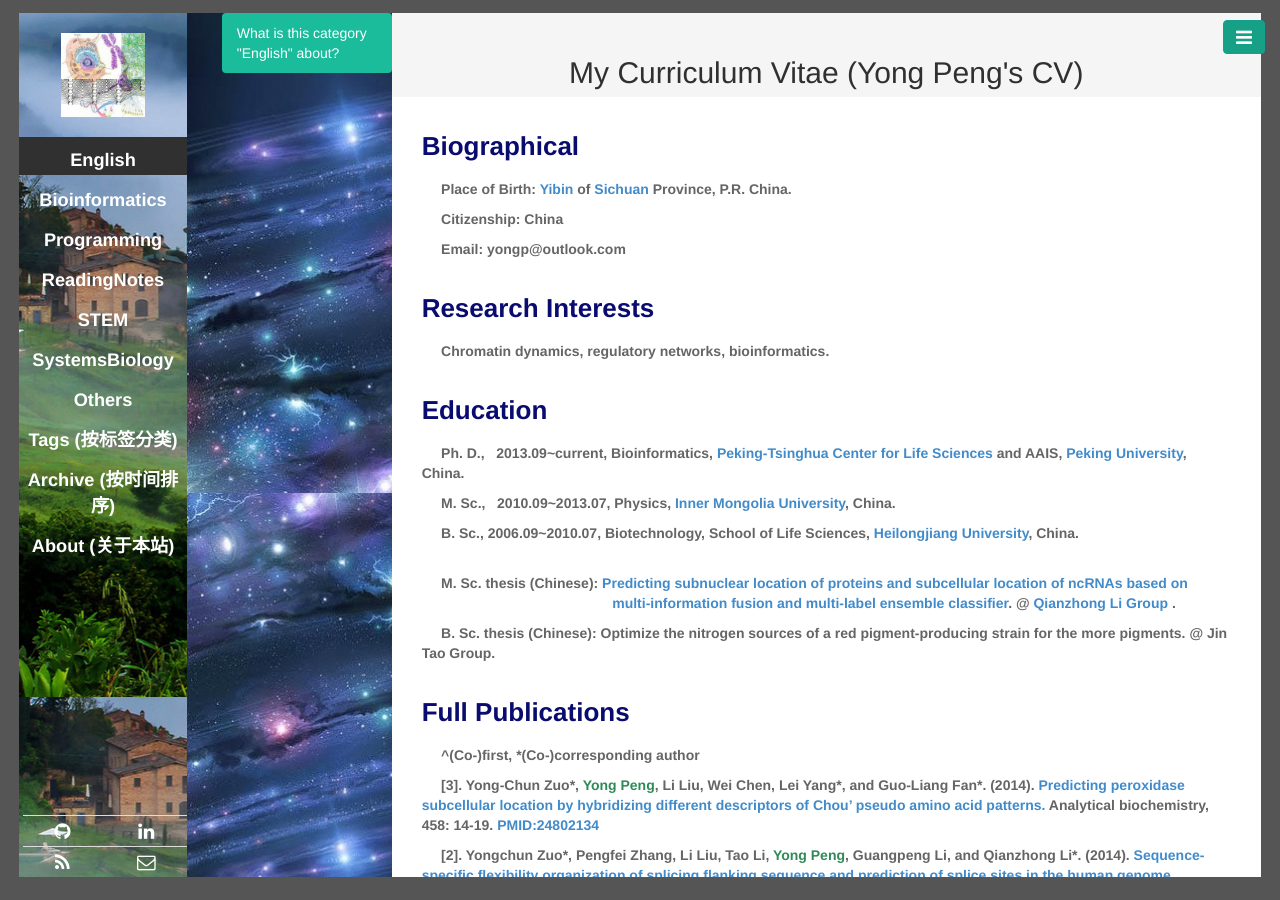
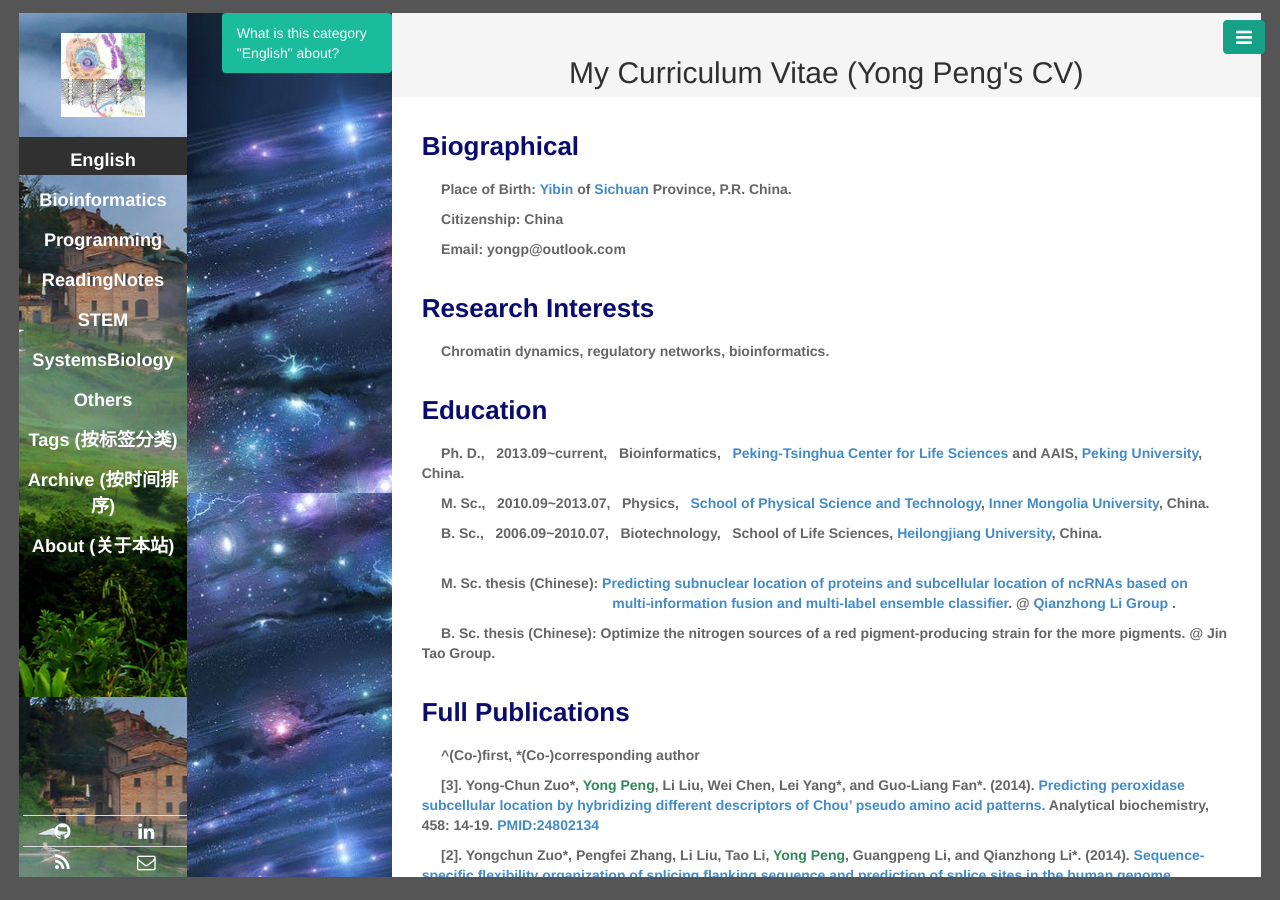
Before and after one commit to CTLife/CTLife.github.io, a Jekyll site: the page built from yongpeng.html, in a window 1280 px wide. Built offline with Jekyll 4.4.1, drawn with Linux system fonts in a browser that asks for light colours; Markdown is read by kramdown in place of the engine named in the settings; some of the changed lines change nothing that is shown.

Commit message:
Update yongpeng.html

```diff
--- a/yongpeng.html
+++ b/yongpeng.html
@@ -14,9 +14,9 @@ titlename: Yong Peng CV
 <p><b> &nbsp;&nbsp;&nbsp;&nbsp; Chromatin dynamics, regulatory networks, bioinformatics.</b></p>
 
 <h3><b style = "color:#0a0b6f">Education</b></h3>
-<p><b> &nbsp;&nbsp;&nbsp;&nbsp; Ph. D., &nbsp; 2013.09~current, Bioinformatics, <a href="http://www.cls.edu.cn/english/">Peking-Tsinghua Center for Life Sciences</a> and AAIS, <a href="https://en.wikipedia.org/wiki/Peking_University">Peking University</a>, China. </b></p>
-<p><b> &nbsp;&nbsp;&nbsp;&nbsp; M. Sc., &nbsp; 2010.09~2013.07, Physics, <a href="http://wlxy.imu.edu.cn/> School of Physical Science and Technology</a>, <a href="https://en.wikipedia.org/wiki/Inner_Mongolia_University">Inner Mongolia University</a>, China. </b></p>
-<p><b> &nbsp;&nbsp;&nbsp;&nbsp; B. Sc., 2006.09~2010.07, Biotechnology, School of Life Sciences, <a href="https://en.wikipedia.org/wiki/Heilongjiang_University">Heilongjiang University</a>, China. </b></p>
+<p><b> &nbsp;&nbsp;&nbsp;&nbsp; Ph. D., &nbsp; 2013.09~current,  &nbsp; Bioinformatics,  &nbsp; <a href="http://www.cls.edu.cn/english/">Peking-Tsinghua Center for Life Sciences</a> and AAIS, <a href="https://en.wikipedia.org/wiki/Peking_University">Peking University</a>, China. </b></p>
+<p><b> &nbsp;&nbsp;&nbsp;&nbsp; M. Sc., &nbsp; 2010.09~2013.07,  &nbsp; Physics,  &nbsp; <a href="http://wlxy.imu.edu.cn/"> School of Physical Science and Technology</a>, <a href="https://en.wikipedia.org/wiki/Inner_Mongolia_University">Inner Mongolia University</a>, China. </b></p>
+<p><b> &nbsp;&nbsp;&nbsp;&nbsp; B. Sc., &nbsp; 2006.09~2010.07,  &nbsp; Biotechnology,  &nbsp; School of Life Sciences, <a href="https://en.wikipedia.org/wiki/Heilongjiang_University">Heilongjiang University</a>, China. </b></p>
 <br>
 <p><b> &nbsp;&nbsp;&nbsp;&nbsp; M. Sc. thesis (Chinese): <a href="http://www.cnki.net/KCMS/detail/detail.aspx?QueryID=4&CurRec=1&recid=&filename=1013293069.nh&dbname=CMFD201401&dbcode=CMFD&pr=&urlid=&yx=&uid=WEEvREcwSlJHSldRa1FhdkJkdjAzeWtRZzM3dFRCQzJ5eUQ5cHNoczNtMD0=$9A4hF_YAuvQ5obgVAqNKPCYcEjKensW4ggI8Fm4gTkoUKaID8j8gFw!!&v=MTY4MjdTN0RoMVQzcVRyV00xRnJDVVJMeWVaK2RtRkNqZ1VMckJWRjI2SGJHeEhkSEtwcEViUElSOGVYMUx1eFk="> Predicting subnuclear location of proteins and subcellular location of ncRNAs based on
        <br>  &emsp; &emsp; &emsp; &emsp; &emsp; &emsp; &emsp; &emsp; &emsp; &emsp;  &nbsp;&nbsp;  multi-information fusion and multi-label ensemble classifier</a>. @ <a href="http://202.207.14.87:8032/bioinformation/index.asp"> Qianzhong Li Group </a>. </b></p>
```
